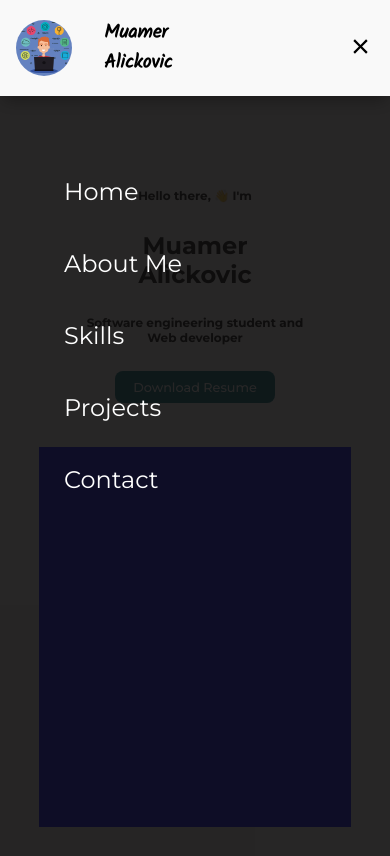
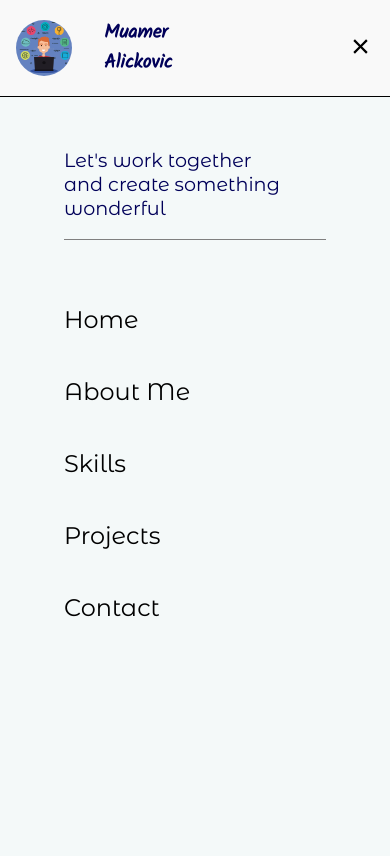
Before and after one commit to mr-am2k/portfolio, a React (Create React App) app: page / in a window 390 px wide. Both pictures are taken after a click on the icon 360 px from the left and 46 px from the top of the page. Built offline with nearby package versions, Linux system fonts and the light colour scheme.

Commit message:
Removed everything from home page, will be done from scratch and edited navbar a little bit

```diff
--- a/src/components/HomePage/HomePage.jsx
+++ b/src/components/HomePage/HomePage.jsx
@@ -2,16 +2,6 @@ import classes from './HomePage.module.css';
 const HomePage = () => {
     return (
         <div className={classes.homePage}>
-            <div className={classes.homePageContent}>
-                <h3>Hello there, 👋 I'm</h3>
-                <h1>Muamer <br /> Alickovic</h1>
-                <h2>Software engineering student  and Web developer</h2>
-                <a href='../../assets/muamercv.pdf' download="Muamer's resume">
-                    <button type='button'>Download Resume</button>
-                </a>
-            </div>
-            <div className={classes.homePageImage}></div>
-
         </div>
     )
 }
--- a/src/components/HomePage/HomePage.module.css
+++ b/src/components/HomePage/HomePage.module.css
@@ -1,123 +1,3 @@
 .homePage {
-  margin-top: 6rem;
-  padding: 0% 10%;
-  height: 90vh;
-  display: flex;
-  flex-wrap: wrap;
-  flex: 1;
-  background-color: var(--background-primary);
+  background-color: var(--background-color);
 }
-.homePageContent {
-  width: 50%;
-  display: flex;
-  margin-top: 10rem;
-  align-items: center;
-  text-align: center;
-  flex-direction: column;
-  font-family: var(--font-family);
-}
-.homePageContent h3,
-h2,
-h1 {
-  padding: 0 15%;
-}
-.homePageContent h3,
-h2 {
-  font-size: 1.5rem;
-}
-.homePageContent h1 {
-  font-size: 3.5rem;
-}
-.homePageContent button {
-  margin-top: 1rem;
-  width: 15rem;
-  height: 4rem;
-  border-radius: 1rem;
-  outline: none;
-  border: none;
-  background-color: #006e7f;
-  font-family: var(--font-family);
-  color: var(--text-color-secondary);
-  font-size: 1.2rem;
-  font-weight: 500;
-}
-.homePage button:hover {
-  font-size: 1.3rem;
-  width: 15.1rem;
-  height: 4.1rem;
-  border: 1px solid blue;
-  cursor: pointer;
-}
-.homePageImage {
-  width: 50%;
-  background-color: blue;
-}
-@media screen and (max-width: 950px) {
-  .homePage {
-    display: flex;
-    height: 90vh;
-  }
-  .homePageContent {
-    width: 100%;
-    height: fit-content;
-    margin-top: 3rem;
-  }
-  .homePageContent h3,
-  h2 {
-    font-size: 1rem;
-  }
-  .homePageContent h1 {
-    font-size: 2.5rem;
-  }
-  .homePageContent button {
-    width: 12rem;
-    height: 3rem;
-    font-size: 1rem;
-    border-radius: 0.8rem;
-  }
-  .homePage button:hover {
-    font-size: 1rem;
-    width: 12rem;
-    height: 3rem;
-  }
-  .homePageImage {
-    margin-top: 1rem;
-    width: 100%;
-    height: 50%;
-  }
-}
-
-@media screen and (max-width: 550px) {
-  .homePageContent {
-    justify-content: flex-start;
-    margin-top: 5rem;
-    height: fit-content;
-  }
-  .homePageContent h3,
-  h2 {
-    font-size: 0.75rem;
-  }
-  .homePageContent h1 {
-    font-size: 1.5rem;
-  }
-  .homePageContent button {
-    width: 10rem;
-    height: 2rem;
-    font-size: 0.8rem;
-    border-radius: 0.5rem;
-  }
-  .homePage button:hover {
-    font-size: 0.8rem;
-    width: 10rem;
-    height: 2rem;
-  }
-  .homePageImage {
-    margin-top: 1rem;
-    width: 100%;
-  }
-}
-/* @media screen and (max-width:400px) {
-  .homePageImage{
-    margin-top: 5rem;
-  }
-} */
--- a/src/components/Navigation/Navbar.jsx
+++ b/src/components/Navigation/Navbar.jsx
@@ -39,11 +39,19 @@ const Navbar = () => {
                     )}
                     {toggleMenu && (
                         <div className={menuClass}>
-                            {
-                                links.map((link, index) => (
-                                    <p key={index} className={classes.navbarParagraph}><a onClick={() => setToggleMenu(false)} className={classes.navbarLink} href={link.link}>{link.label}</a></p>
-                                ))
-                            }
+                            <div className={classes.mobileNavbarHeader}>
+                                <p>Let's work together <br/>and create something wonderful</p>
+                            </div>
+                            <div className={classes.mobileNavbarLinks}>
+                                {
+                                    links.map((link, index) => (
+                                        <p key={index} className={classes.navbarParagraph}><a onClick={() => setToggleMenu(false)} className={classes.navbarLink} href={link.link}>{link.label}</a></p>
+                                    ))
+                                }
+                            </div>
+                            <div className={classes.mobileNavbarContact}>
+
+                            </div>
                         </div>
                     )}
                 </div>
--- a/src/components/Navigation/Navbar.module.css
+++ b/src/components/Navigation/Navbar.module.css
@@ -23,6 +23,7 @@
 .navbarLogo h1 {
   padding-left: 2rem;
   font-family: var(--font-logo);
+  color: var(--text-color-secondary);
 }
 .navbarLinks {
   display: flex;
@@ -47,6 +48,7 @@
   color: #7b7b7b;
   font-size: 1.3rem;
 }
+/*Mobile links*/
 .navbarMobileLinks {
   display: none;
 }
@@ -57,24 +59,39 @@
   position: absolute;
   top: 6rem;
   right: 0;
-  background-color: rgba(16, 15, 15, 0.9);
+  background-color: var(--background-color);
   width: 100vw;
-  height: 100vh;
-  padding-top: 3rem;
+  min-height: 1000rem;
+  padding-top: 2rem;
+  border-top: 1px solid black;
 }
-.mobileMenuContainer p {
+.mobileNavbarHeader {
+  margin: 0 4rem;
+  border-bottom: 1px solid gray;
+}
+.mobileNavbarHeader p,
+.mobileNavbarLinks p {
   text-align: left;
+  color: var(--text-color-secondary);
+  font-family: var(--font-family);
+}
+.mobileNavbarHeader p {
+  font-size: 1.5rem;
+  line-height: 1.5rem;
+}
+.mobileNavbarLinks {
+  margin-top: 3.5rem;
+}
+.mobileNavbarLinks p {
   padding-left: 4rem;
   line-height: 3rem;
-  font-size: 1.5rem;
+  font-size: 2rem;
 }
-.mobileMenuContainer p a {
-  color: var(--text-color-secondary);
+.mobileNavbarContent {
 }
-
 .openMenu {
   animation-name: openMenu;
-  animation-duration: 1.5s;
+  animation-duration: 1s;
 }
 
 @keyframes openMenu {
@@ -113,7 +130,7 @@
   }
 }
 
-@media screen and (max-width: 500px) {
+@media screen and (max-width: 550px) {
   .navbarLogo h1 {
     width: 50%;
   }
@@ -124,4 +141,10 @@
   .navbarLogo h1 {
     font-size: 1.2rem;
   }
+  .mobileNavbarHeader p {
+    font-size: 1.2rem;
+  }
+  .mobileNavbarLinks p {
+    font-size: 1.5rem;
+  }
 }
--- a/src/index.css
+++ b/src/index.css
@@ -1,14 +1,13 @@
 @import url('https://fonts.googleapis.com/css2?family=Kalam&display=swap');
-@import url('https://fonts.googleapis.com/css2?family=Montserrat:ital,wght@0,100;0,200;0,300;0,400;0,500;0,600;0,700;0,800;0,900;1,100;1,200;1,300;1,400;1,500;1,600;1,700;1,800;1,900');
+@import url('https://fonts.googleapis.com/css2?family=Montserrat+Alternates:ital,wght@0,300;0,400;0,500;0,700;1,300;1,400;1,500;1,700&display=swap');
 :root{
-  --font-family: 'Montserrat', sans-serif;
+  --font-family: 'Montserrat Alternates', sans-serif;
   --font-logo: 'Kalam', cursive;
 
-  --background-primary: #F9F9F9;
-  --background-secondary: #100F0F;
+  --background-color: #F4F9F9;
 
   --text-color-primary: #000000;
-  --text-color-secondary: #ffffff;
+  --text-color-secondary: #010059;
 }
 
 body {
@@ -17,5 +16,5 @@ body {
   box-sizing: border-box;
 }
 .content{
-  margin-top: 7rem;
+  margin: 7rem 5rem 0;
 }
```
